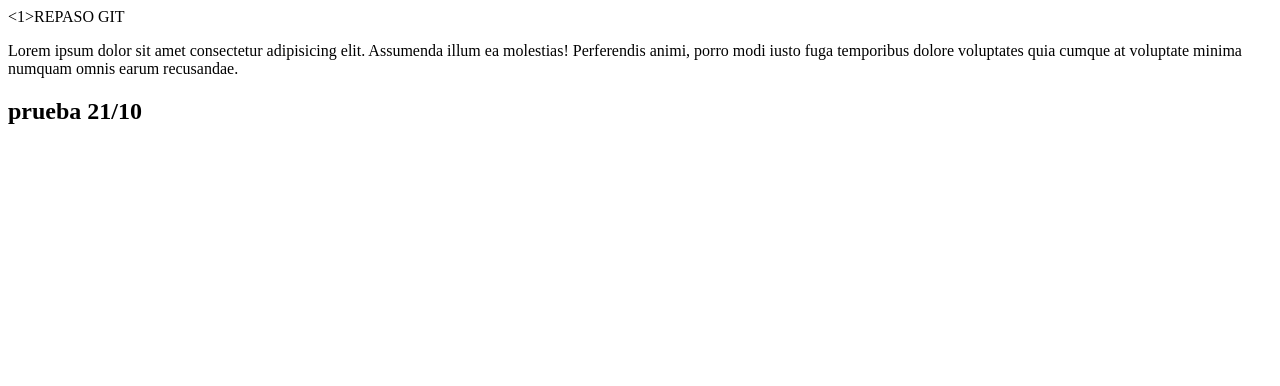
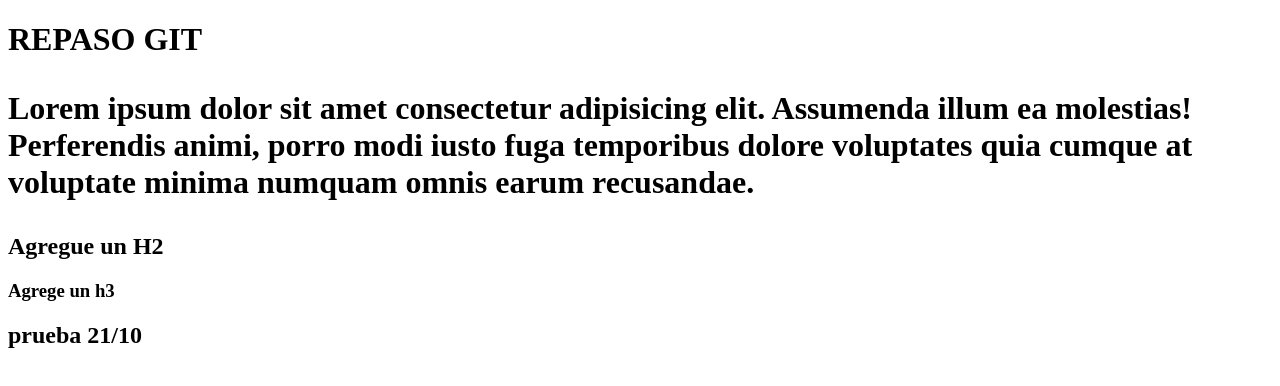
Before and after one commit to CofaltAlexis/PrimerRepositorio, a plain HTML site: page index.html in a window 1280 px wide. Drawn offline with Linux system fonts and the light colour scheme.

Commit message:
primer comit

```diff
--- a/index.html
+++ b/index.html
@@ -7,9 +7,12 @@
     <title>Document</title>
 </head>
 <body>
-    <1>REPASO GIT</1>
+    <h1>REPASO GIT<h1/>
     <p>Lorem ipsum dolor sit amet consectetur adipisicing elit. Assumenda illum ea molestias! Perferendis animi, porro modi iusto fuga temporibus dolore voluptates quia cumque at voluptate minima numquam omnis earum recusandae.
 </p>
+
+<h2>Agregue un H2 </h2>
+<h3>Agrege un h3</h3>
 
 <h2>prueba 21/10</h2>
 </body>
```
